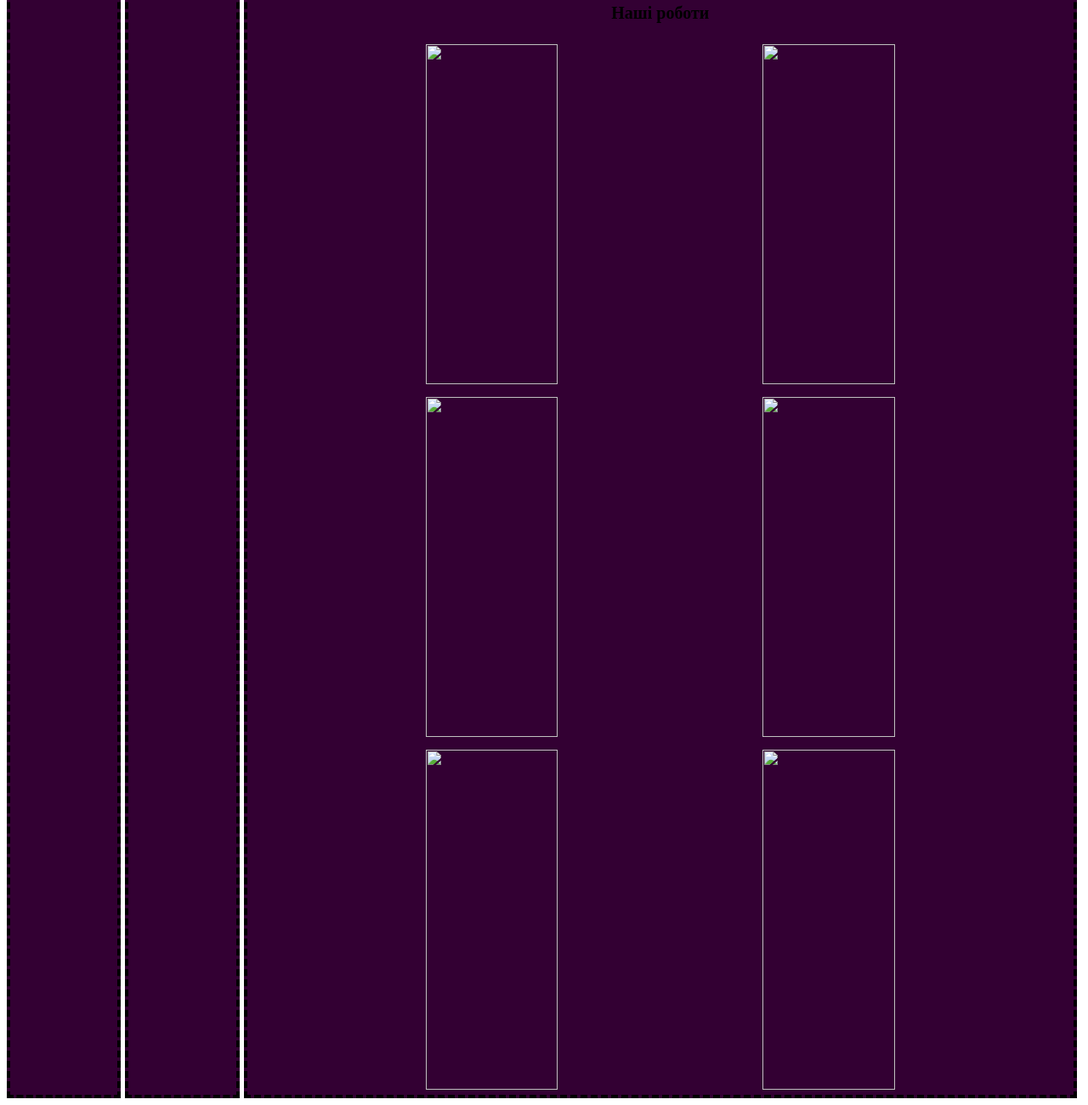
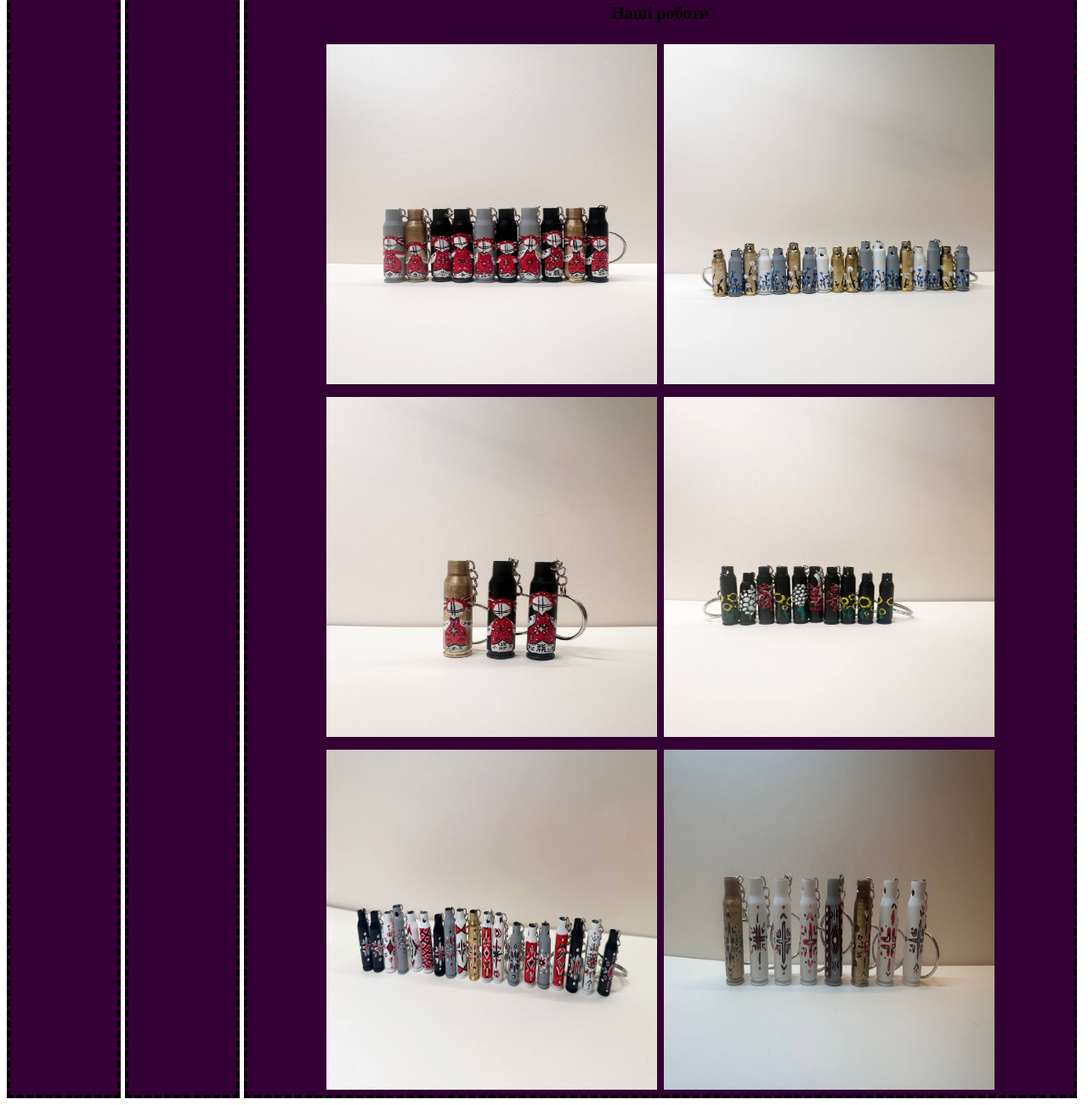
Before and after one commit to Anter99/stariok, a plain HTML site: page index.html in a window 1280 px wide. Shown: the part 833-2133 px from the top of the page at 85% size. Drawn offline with Linux system fonts and the light colour scheme; files that its build step writes are made by us from their sources.

Commit message:
Update index.html

```diff
--- a/index.html
+++ b/index.html
@@ -130,12 +130,12 @@
             <h2 id="ourWork">Наші роботи</h2>
             <section>
                 <article>
-                    <img src="img/photo_2026-01-20_18-07-47.jpg" frameborder="0" class="pc"></img>
-                    <img src="img/photo_2026-01-20_18-07-48 (2).jpg" frameborder="0" class="pc"></img>
-                    <img src="img/photo_2026-01-20_18-07-48.jpg" frameborder="0" class="pc"></img>
-                    <img src="img/photo_2026-01-20_18-07-49 (2).jpg" frameborder="0" class="pc"></img>
-                    <img src="img/photo_2026-01-20_18-07-49.jpg" frameborder="0" class="pc"></img>
-                    <img src="img/photo_2026-01-21_17-43-55.jpg" frameborder="0" class="pc"></img>
+                    <img src="WEB дизайн проекти/img/photo_2026-01-20_18-07-47.jpg" frameborder="0" class="pc"></img>
+                    <img src="WEB дизайн проекти/img/photo_2026-01-20_18-07-48 (2).jpg" frameborder="0" class="pc"></img>
+                    <img src="WEB дизайн проекти/img/photo_2026-01-20_18-07-48.jpg" frameborder="0" class="pc"></img>
+                    <img src="WEB дизайн проекти/img/photo_2026-01-20_18-07-49 (2).jpg" frameborder="0" class="pc"></img>
+                    <img src="WEB дизайн проекти/img/photo_2026-01-20_18-07-49.jpg" frameborder="0" class="pc"></img>
+                    <img src="WEB дизайн проекти/img/photo_2026-01-21_17-43-55.jpg" frameborder="0" class="pc"></img>
                 </article>
             </section>
         </main>
```
